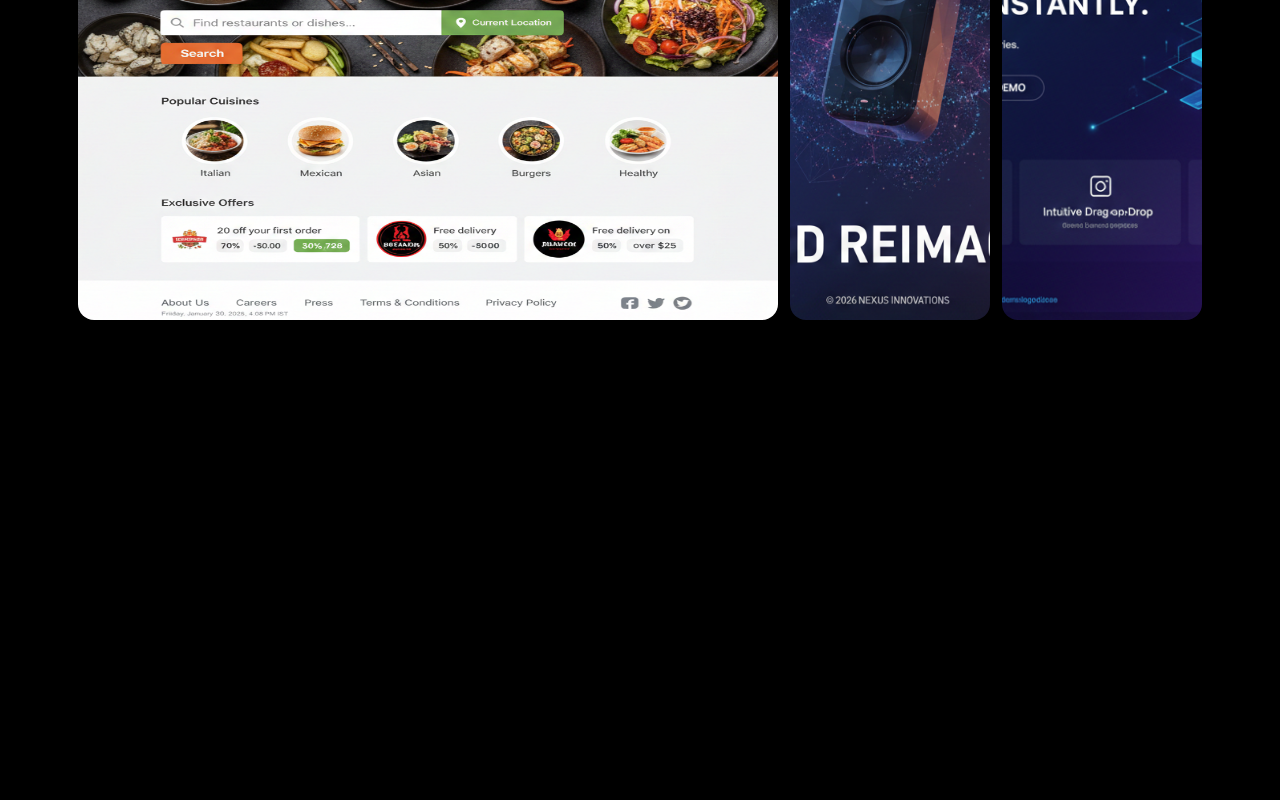
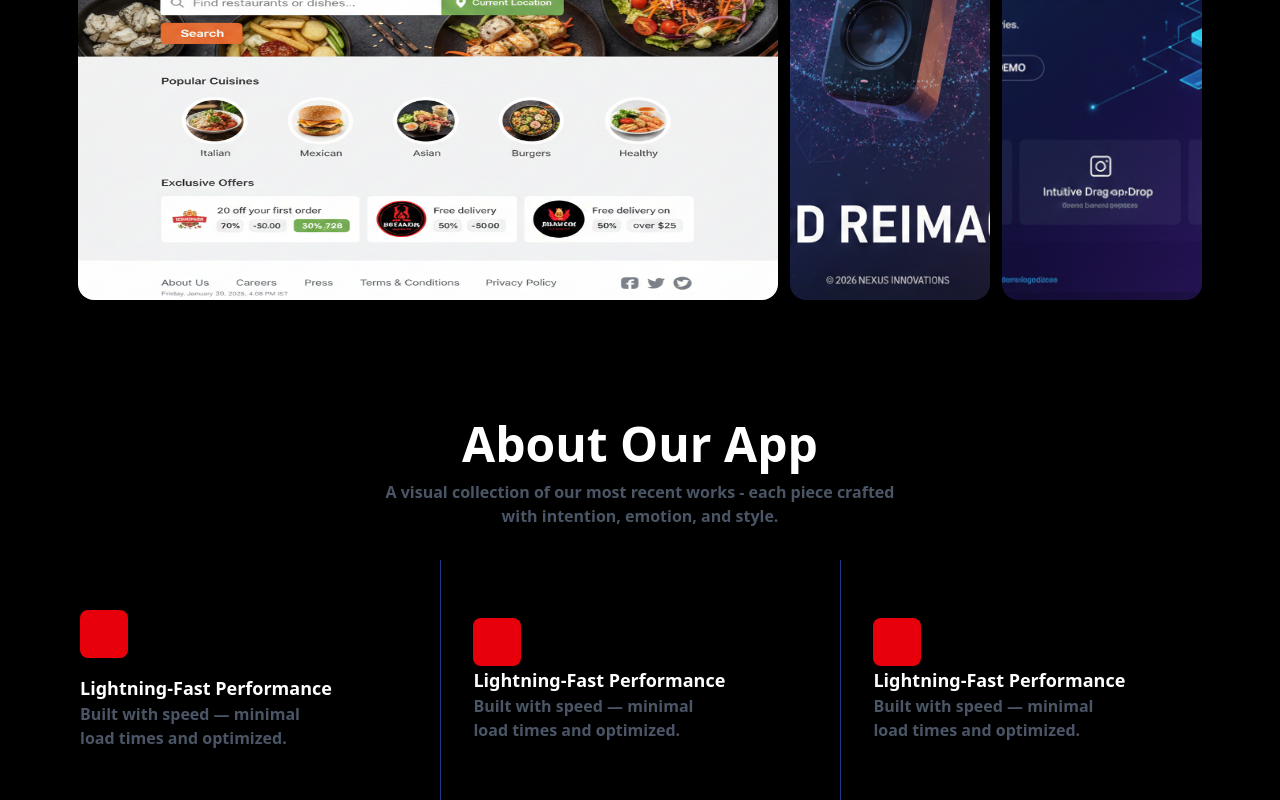
Before and after one commit to Dhruv-Suyal/AI-WebsiteBuilder, a React (Vite) app: page / in a window 1280 px wide. Shown: the part 1420-2220 px from the top of the page. Before the commit the page ends 1740 px from the top, so only its background shows below. Built offline with nearby package versions, Linux system fonts and the light colour scheme.

Commit message:
design about our app section

```diff
--- a/src/components/home.tsx
+++ b/src/components/home.tsx
@@ -38,13 +38,13 @@ export function Home(){
         </div>
 
         <div className="ourCreation relative z-60 mt-30 flex items-center justify-center flex-col gap-3">
-            <h1 className=" font-semibold  text-5xl text-white">Our latest creation</h1>
+            <h1 className=" font-bold  text-5xl text-white">Our latest creation</h1>
             <div className=" max-w-130 text-center">
             <p className="font-semibold text-28  text-gray-600">A visual collection of our most recent works - each piece crafted with intention, emotion, and style.</p>
             </div>
         </div>
 
-        <div className="ourCreationDiv relative mt-20 flex gap-3 justify-center h-120">
+        <div className="ourCreationDiv relative mt-15 flex gap-3 justify-center h-120">
             <div className="firstCreation h-full rounded-2xl lg:w-175">
                 <img className=" w-full h-full rounded-2xl object-fit" src={foodSitePNG} alt="" />
             </div>
@@ -54,8 +54,55 @@ export function Home(){
             <div className="3rdCreation h-full rounded-2xl lg:w-50">
                 <img className=" w-full h-full rounded-2xl object-cover" src={aiSitePng} alt="" />
             </div>
+        </div>
+
+        <div className="aboutOurAppHeading relative z-60 mt-30 flex items-center justify-center flex-col gap-3">
+            <h1 className=" font-bold  text-5xl text-white">About Our App</h1>
+            <div className=" max-w-130 text-center">
+            <p className="font-semibold text-28  text-gray-600">A visual collection of our most recent works - each piece crafted with intention, emotion, and style.</p>
+            </div>
+        </div>
+
+        <div className="aboutOurApp relative z-60 mt-8 flex justify-center gap-10 h-60">
+
+            <div className="lg:max-w-2xl w-80 h-full flex justify-center gap-4 flex-col">
+                <div className="w-12 h-12 bg-red-600 rounded-lg"></div>
+                <div className="flex flex-col">
+                    <h1 className=" text-white font-semibold text-lg">Lightning-Fast Performance</h1>
+                    <div className=" max-w-60">
+                        <p className="font-semibold text-28  text-gray-600">Built with speed — minimal load times and optimized.</p>
+                    </div>
+                </div>
+            </div>
+
+            <div className="lg:max-w-2xl w-90 h-full flex items-center gap-8">
+                <div className=" h-full w-1/250 bg-blue-900"></div>
+                <div className=" flex flex-col">
+                    <div className="w-12 h-12 bg-red-600 rounded-lg"></div>
+                    <div>
+                        <h1 className=" text-white font-semibold text-lg">Lightning-Fast Performance</h1>
+                        <div className=" max-w-60">
+                            <p className="font-semibold text-28  text-gray-600">Built with speed — minimal load times and optimized.</p>
+                        </div>
+                    </div>
+                </div>
+            </div>
+
+            <div className="lg:max-w-2xl w-90 h-full flex items-center gap-8">
+                <div className=" h-full w-1/250 bg-blue-900"></div>
+                <div className=" flex flex-col">
+                    <div className="w-12 h-12 bg-red-600 rounded-lg"></div>
+                    <div>
+                        <h1 className=" text-white font-semibold text-lg">Lightning-Fast Performance</h1>
+                        <div className=" max-w-60">
+                            <p className="font-semibold text-28  text-gray-600">Built with speed — minimal load times and optimized.</p>
+                        </div>
+                    </div>
+                </div>
+            </div>
 
         </div>
+
 
         </>
     )
```
